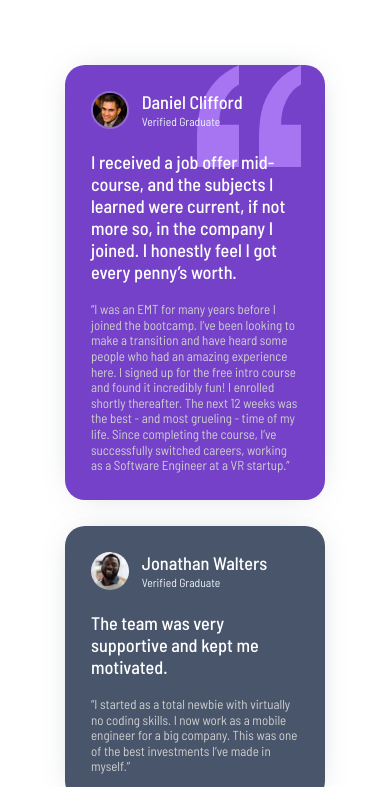
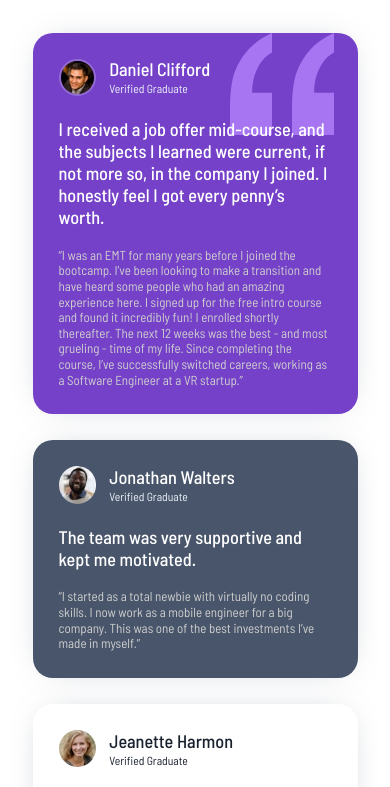
Before and after one commit to Arkorede/testimonials-grid-section, a plain HTML site: page index.html in a window 390 px wide. Shown: the top 787 px of the page. Drawn offline with Linux system fonts and the light colour scheme.

Commit message:
adjusted padding on mobile screeens

```diff
--- a/css/queries.css
+++ b/css/queries.css
@@ -1,5 +1,8 @@
-/* @media (min-width: 640px) {
+@media (min-width: 640px) {
   .container {
+    padding: 5rem;
+  }
+  /* .container {
     grid-template-columns: 1fr 1fr 1fr;
   }
 
@@ -15,8 +18,8 @@
   .bg--patrick {
     grid-column: 1 / 3;
     grid-row: 2 / 3;
-  }
-} */
+  } */
+}
 
 @media (min-width: 768px) {
   .container {
--- a/css/styles.css
+++ b/css/styles.css
@@ -30,6 +30,7 @@ body {
 .container {
   display: grid;
   gap: 2rem;
+  padding: 2.5rem;
 }
 
 .name {
@@ -111,7 +112,3 @@ body {
 .bg--patrick {
   background-color: hsl(219, 29%, 14%);
 }
-
-.container {
-  padding: 5rem;
-}
```
